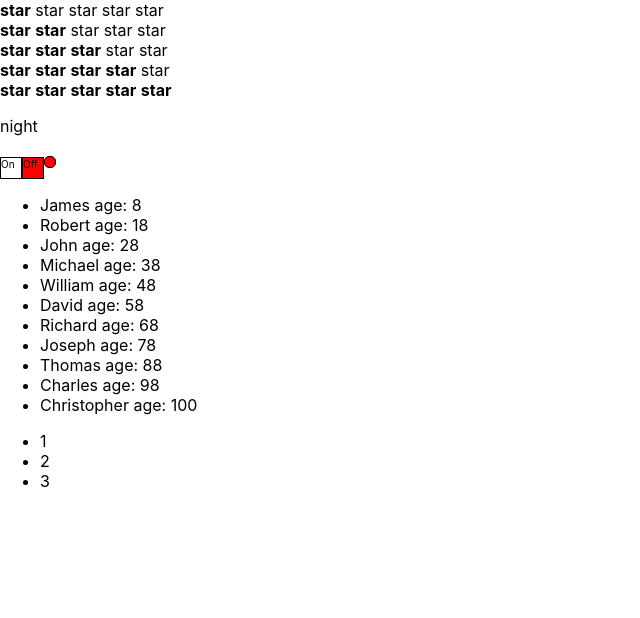
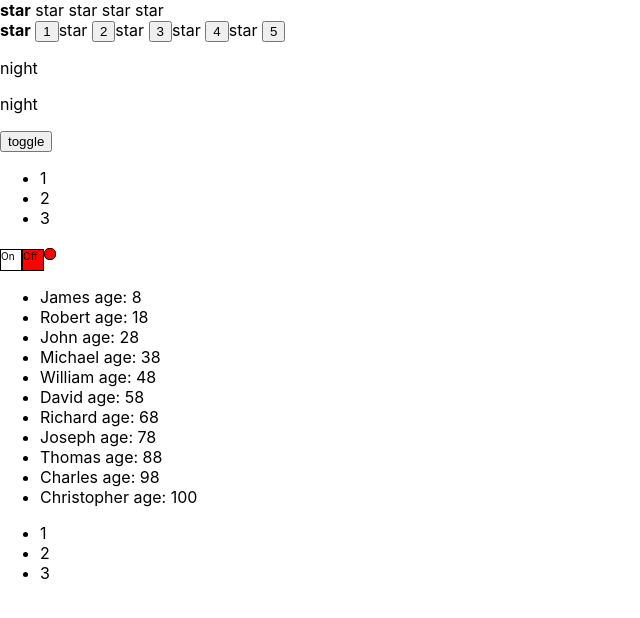
Before and after one commit to bekadev/kabzda-react, a React (Create React App) app: page / in a window 1280 px wide. Shown: the top 618 px of the page, without its empty margins (0-640 px from the left). Built offline with nearby package versions, Linux system fonts and the light colour scheme.

Commit message:
commit - uncontroled

```diff
--- a/src/App.tsx
+++ b/src/App.tsx
@@ -4,6 +4,8 @@ import {Raiting} from "./components/raiting/Raiting";
 import {Accordion} from "./components/accordion/Accordion";
 import {Map} from "./components/map/Map";
 import {OnOff} from "./components/OnOff/OnOff";
+import {Unaccordion} from "./components/unaccordion/Unaccordion";
+import {Unraiting} from "./components/unraiting/Unraiting";
 
 function App() {
 
@@ -32,11 +34,9 @@ function App() {
     <div>
         <div>
             <Raiting value={1}/>
-            <Raiting value={2}/>
-            <Raiting value={3}/>
-            <Raiting value={4}/>
-            <Raiting value={5}/>
+            <Unraiting />
             <Accordion title={'night'} collapsed={true}/>
+            <Unaccordion title={'night'}/>
             <OnOff />
             <Map students={students} nameBase={nameBase}/>
         </div>
--- /dev/null
+++ b/src/components/unaccordion/Unaccordion.tsx
@@ -0,0 +1,45 @@
+import React, {useState} from 'react';
+
+type PropsType = {
+    title: string
+}
+
+export const Unaccordion: React.FC<PropsType> = (props) => {
+
+    const [collapsed, Setcollapsed] = useState(false)
+
+    const ClickHandler = () =>  {
+        Setcollapsed(!collapsed)
+    }
+    return (
+        <div>
+            <AccordionTitle title={props.title}/> <button onClick={ClickHandler}>toggle</button>
+            { !collapsed && <AccordionBody/>}
+        </div>
+    );
+};
+
+type AccordionTitle = {
+    title: string
+}
+
+const AccordionTitle = (props: AccordionTitle) => {
+    return (
+        <div>
+            <p>{props.title}</p>
+        </div>
+    );
+};
+
+
+const AccordionBody = () => {
+    return (
+        <div>
+            <ul>
+                <li>1</li>
+                <li>2</li>
+                <li>3</li>
+            </ul>
+        </div>
+    );
+};
--- /dev/null
+++ b/src/components/unraiting/Unraiting.tsx
@@ -0,0 +1,33 @@
+import React, {useState} from 'react';
+
+type RaitingPropsType = {
+
+}
+
+export const Unraiting = (props: RaitingPropsType) => {
+
+    const [value, setValue] = useState(1)
+
+    return (
+        <div>
+            <Star selected={value > 0}/><button onClick={() => {setValue(1)}}>1</button>
+            <Star selected={value > 1}/><button onClick={() => {setValue(2)}}>2</button>
+            <Star selected={value > 2}/><button onClick={() => {setValue(3)}}>3</button>
+            <Star selected={value > 3}/><button onClick={() => {setValue(4)}}>4</button>
+            <Star selected={value > 4}/><button onClick={() => {setValue(5)}}>5</button>
+        </div>
+    );
+};
+
+type StarPropsType = {
+    selected: boolean
+}
+
+function Star(props: StarPropsType) {
+    if (props.selected === true) {
+        return <span><b>star</b> </span>
+    } else {
+        return <span>star </span>
+    }
+
+}
```
